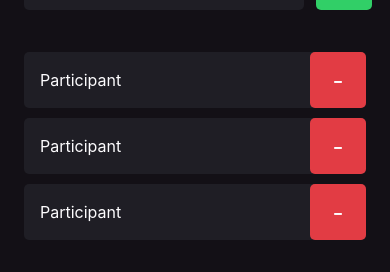
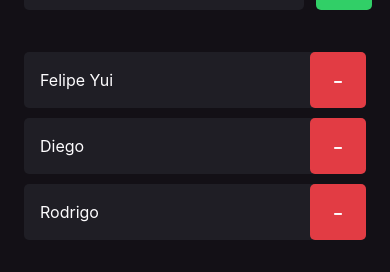
Before and after one commit to felipekejo/imhere-RN, a React Native app: screen / in a window 390 px wide. Shown: the part 203-475 px from the top of the page. Built offline with nearby package versions, Linux system fonts and the light colour scheme.

Commit message:
add props to participants

```diff
--- a/src/components/Participant/index.tsx
+++ b/src/components/Participant/index.tsx
@@ -1,11 +1,14 @@
 import { Text, TouchableOpacity, View } from "react-native";
 import { styles } from "./styles";
 
+type ParticipantProps = {
+  name: string;
+}
 
-export function Participant() {
+export function Participant({name}: ParticipantProps) {
   return (
     <View style={styles.container}>
-      <Text style={styles.name}>Participant</Text>
+      <Text style={styles.name}>{name}</Text>
 
       <TouchableOpacity style={styles.button}  >
           <Text style={styles.buttonText}>
--- a/src/screens/Home/index.tsx
+++ b/src/screens/Home/index.tsx
@@ -25,9 +25,9 @@ export function Home() {
         </TouchableOpacity>
       </View>
 
-      <Participant/>
-      <Participant/>
-      <Participant/>
+      <Participant name='Felipe Yui'/>
+      <Participant name='Diego'/>
+      <Participant name='Rodrigo'/>
 
     </View>
   );
```
